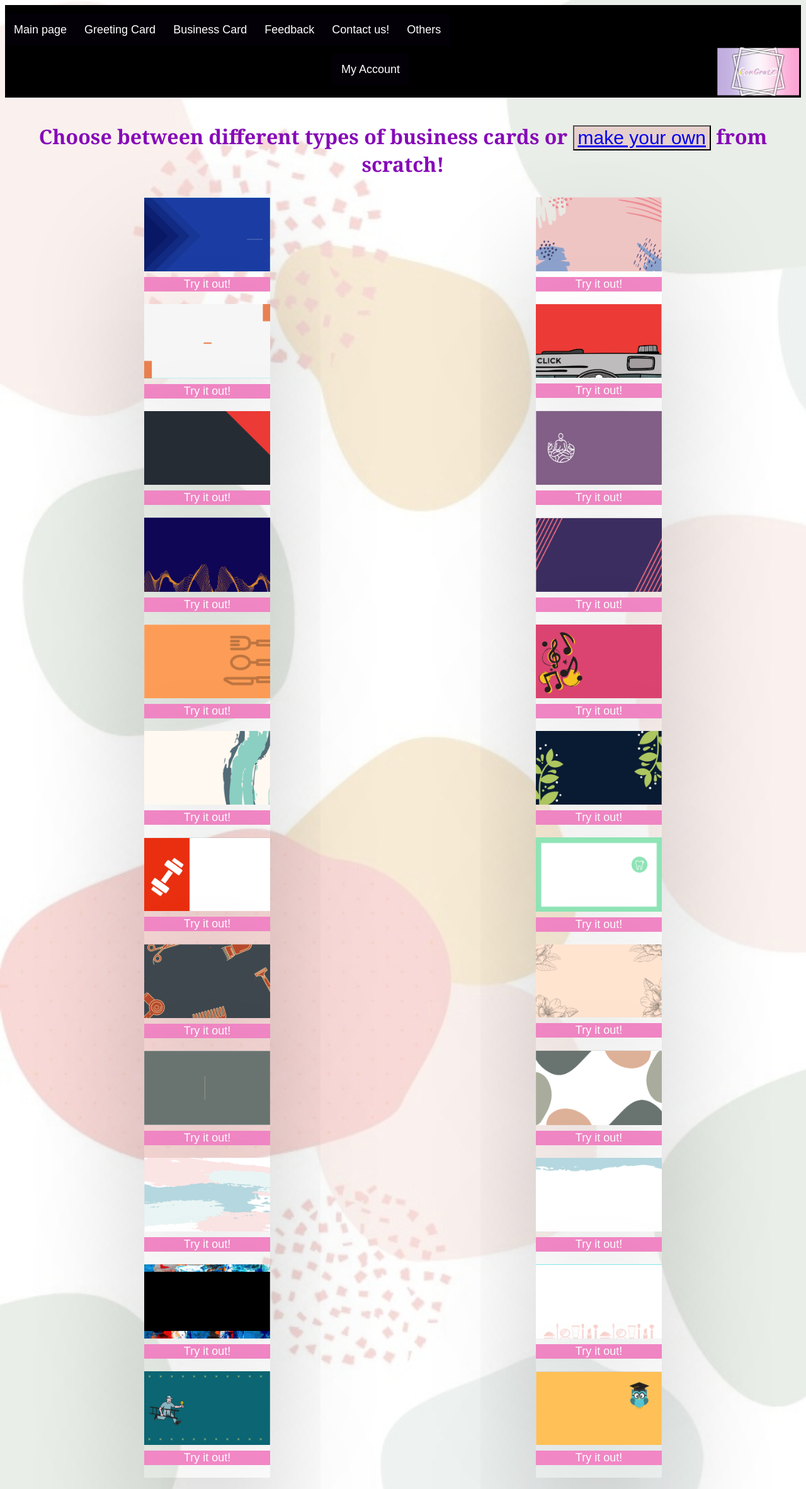
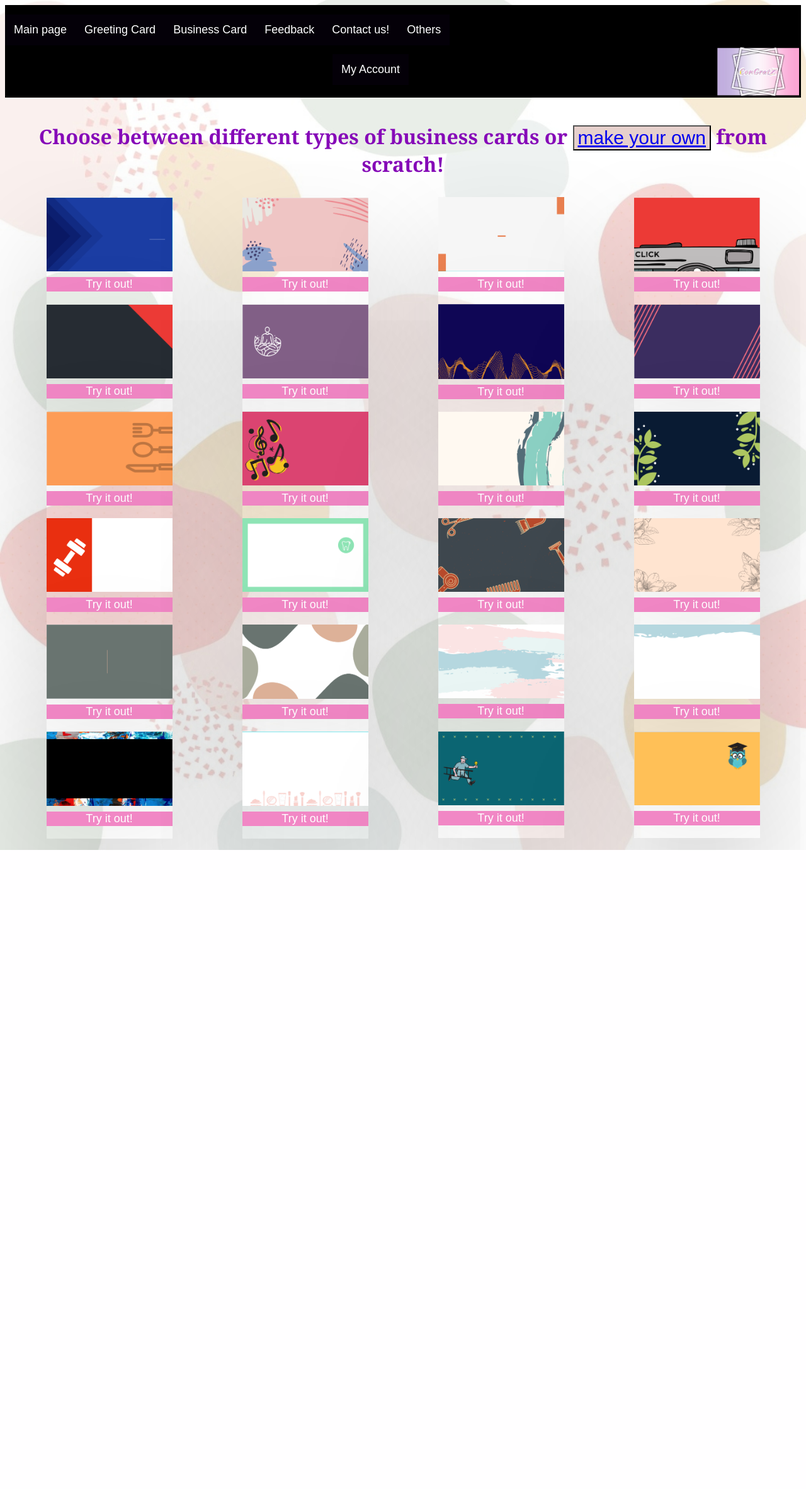
Before and after one commit to Roxxz/TW-Project2021, a PHP site: page /php/business_card.php in a window 1280 px wide. Shown: the whole page at 63% size. After the commit the page ends 1350 px from the top, so only its background shows below. Run offline with PHP 8.4, Linux system fonts and the light colour scheme.

Commit message:
Update browse_gallery.css

```diff
--- a/proiectTW/css/browse_gallery.css
+++ b/proiectTW/css/browse_gallery.css
@@ -29,7 +29,7 @@
 }
 .grid-container {
     display: grid;
-    grid-template-columns: auto auto;
+    grid-template-columns: auto auto auto auto;
     padding: 10px;
 }
 
```
